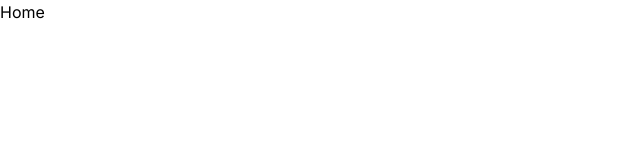
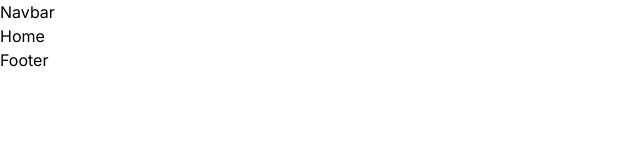
Before and after one commit to Shakil57375/Full-Stack-Project-with-Next.js, a Next.js app: page / in a window 1280 px wide. Shown: the top 160 px of the page, without its empty margins (0-640 px from the left). Built offline with nearby package versions, Linux system fonts and the light colour scheme.

Commit message:
folder structure added

```diff
--- a/src/app/layout.js
+++ b/src/app/layout.js
@@ -1,5 +1,7 @@
+import Navbar from '@/components/navbar/Navbar'
 import './globals.css'
 import { Inter } from 'next/font/google'
+import Footer from '@/components/footer/Footer'
 
 const inter = Inter({ subsets: ['latin'] })
 
@@ -11,7 +13,11 @@
 export default function RootLayout({ children }) {
   return (
     <html lang="en">
-      <body className={inter.className}>{children}</body>
+      <body className={inter.className}>
+        <Navbar/>
+        {children}
+        <Footer/>
+        </body>
     </html>
   )
 }
--- /dev/null
+++ b/src/components/footer/Footer.jsx
@@ -0,0 +1,11 @@
+import React from 'react'
+
+const Footer = () => {
+  return (
+    <div>
+      <p>Footer</p>
+    </div>
+  )
+}
+
+export default Footer
--- /dev/null
+++ b/src/components/navbar/Navbar.jsx
@@ -0,0 +1,9 @@
+import React from 'react'
+
+const Navbar = () => {
+  return (
+    <div>Navbar</div>
+  )
+}
+
+export default Navbar
```
Also changed, not shown: package.json (line endings or trailing spaces).
